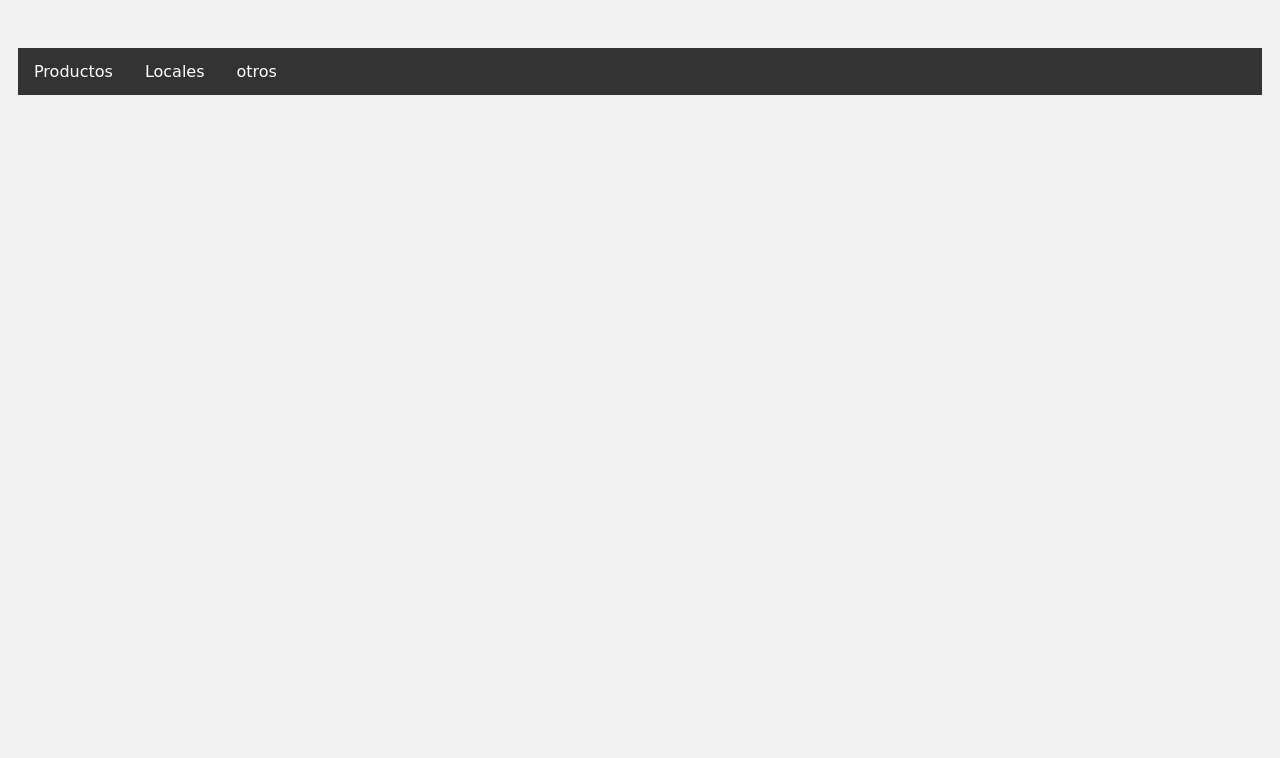
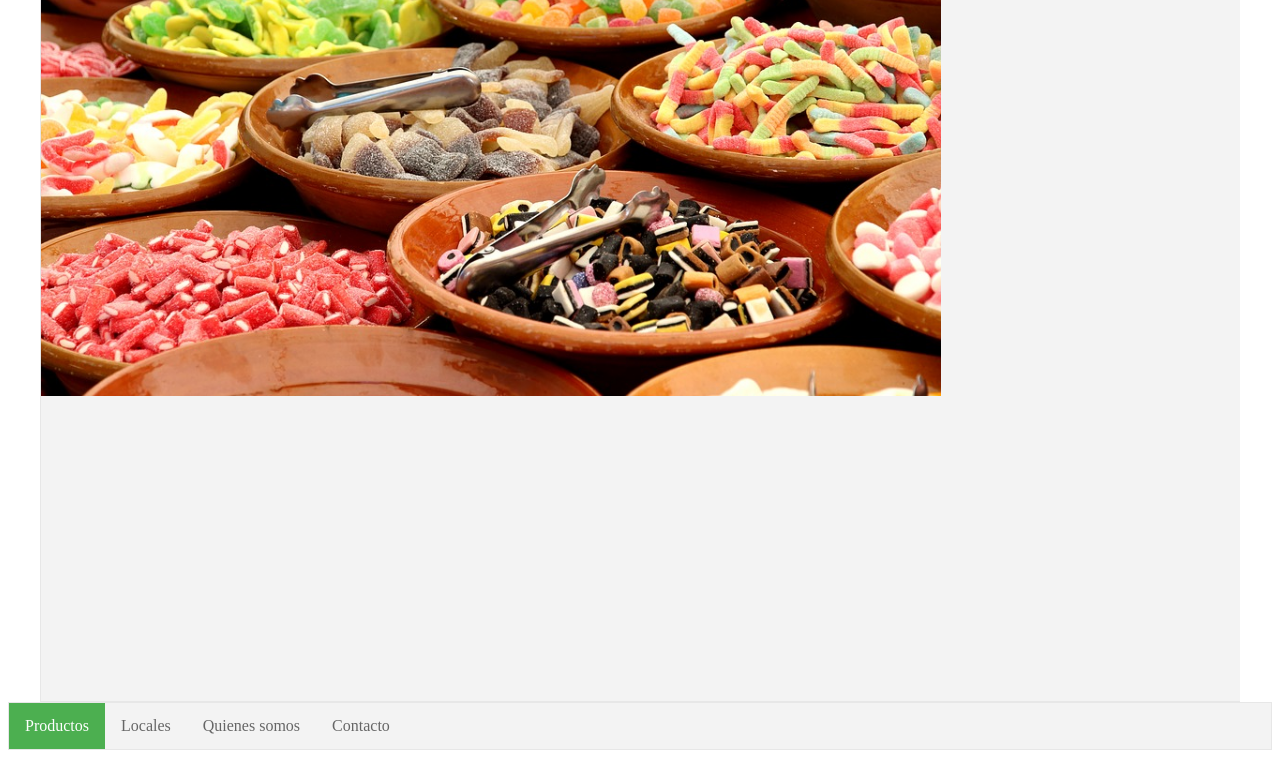
Before and after one commit to Nicop10/proyecto1, a plain HTML site: page web/index.html in a window 1280 px wide. Shown: the part 213-971 px from the top of the page. Before the commit the page ends 800 px from the top, so only its background shows below. Drawn offline with Linux system fonts and the light colour scheme.

Commit message:
se agrego fotos para tratar de agregar un slider

```diff
--- a/nbproject/customs.json
+++ b/nbproject/customs.json
@@ -14,7 +14,11 @@
                 "class": {}
             }
         },
-        "li": {}
+        "li": {
+            "attributes": {
+                "class": {}
+            }
+        }
     },
     "attributes": {
         "javascript:": {}
--- a/web/css/estilo.css
+++ b/web/css/estilo.css
@@ -1,66 +1,59 @@
-*{
-    box-sizing: border-box;
-}
-body{
-    font-family: cursive  ;
-    padding: 10px;
-    background:#f1f1f1;
-}
-/*Estilo del encabezado*/
-.header{
-    background-image: url('css/golo.jpg');
-    padding : 30px;
-    text-align: center;
-    color: chartreuse;
-    margin: auto;
-    width: 500px;
-    font-family: Arial,helvetica,sans-serif;
-}
-.header h1{
-    font-size: 50px;
-}
-
 ul {
     list-style-type: none;
     margin: 0;
     padding: 0;
     overflow: hidden;
-    background-color: #333;
+    border: 1px solid #e7e7e7;
+    background-color: #f3f3f3;
 }
 li{
     float: left;
 }
 li a,.dropbtn{
     display: inline-block;
-    color: white;
+    color: #666;
     text-align: center;
     padding: 14px 16px;
     text-decoration: none;
 }
-li a :hover,.dropdow:hover.dropbtn{
-    background-color: red;
+li a:hover:not(.active){
+    background-color: #ddd;
 }
-li.dropdow{
-    display: inline-block;
+li a.active{
+    color: white;
+    background-color: #4CAF50;
 }
-.dropdow-content{
-    display: none;
-    position: absolute;
-    background-color: #f9f9f9;
-    min-width: 160px;
-    box-shadow: 0px 8px 16px 0px rgba(0,0,0,0.2);
-    z-index: 1;
+.slider{
+    width: 95%;
+    margin: auto;
+    overflow: hidden;
 }
-.dropdow-content a{
-    color: black;
-    padding: 12px 16px;
-    text-decoration: none;
-    display: block;
-    text-align: left;
+.slider ul{
+   display: flex;
+    padding: 0;
+    width: 400%;
+
+    animation:cambio 20s infinite ,alternate,linear;
 }
-.dropdow-content a:hover{
-    background-color: #f1f1f1;
-}
-.dropdow:hover.dropdow-content{
-    display: block;
-}
+.slider li{
+    width: 100%;
+    list-style: none;
+    }
+    .slider img{
+        width: 75%;
+
+    }
+
+    @keyframes cambio{
+        0%{margin-left:0;}
+        20%{margin-left:0;}
+
+        25%{margin-left:-100;}
+        45%{margin-left:-100;}
+
+        50%{margin-left:-200;}
+        70%{margin-left:-200;}
+
+        75%{margin-left:-300;}
+        100%{margin-left:-300;}
+    }
--- a/web/index.html
+++ b/web/index.html
@@ -7,22 +7,22 @@
         <link rel="stylesheet" type="text/css" href="css/estilo.css"/>
 
     </head>
-    <body style="background-image: url('css/candy.jpg')">
-        <div class="header">
-            <h1>Compañia de Golosinas</h1>
-        </div>
+
+    <div class="slider">
         <ul>
-            <li> <a href="#productos">Productos</a></li>
+            <li><img src="img/candy.jpg" alt=""></li>
+            <li><img src="img/2.jpg" alt=""></li>
+            <li><img src="img/3.jpg" alt=""></li>
+            <li><img src="img/GOLO.jpg" alt=""></li>
+        </ul>
+    </div>
+
+        <ul>
+            <li> <a class="active" href="#productos">Productos</a></li>
             <li><a href="#locales">Locales</a></li>
-            <li class ="dropdow"><a href="javascript:void(0)" class="dropbtn">otros</a>
-                <div class="dropdow-content">
-                    <a href="#">otros 1</a>
-                    <a href="#">otros 2</a>
-                    <a href="#">otros 3</a>
-                    <a href="#">otros 4</a>
-                    <a href="#">otros 5</a>
-                </div>
-            </li>
+            <li><a href="#quienes somos">Quienes somos </a></li>
+            <li><a href="contacto">Contacto</a></li>
+
           </ul>
    </body>
 </html>
```
Also changed, not shown: web/img/1.jpg (added), web/img/2.jpg (added), web/img/3.jpg (added).
